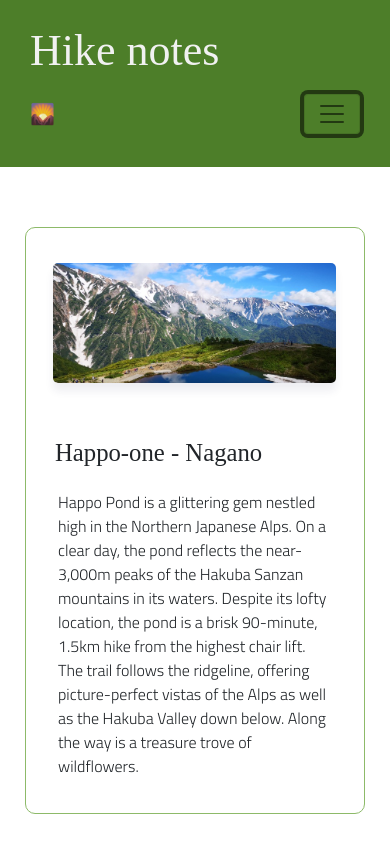
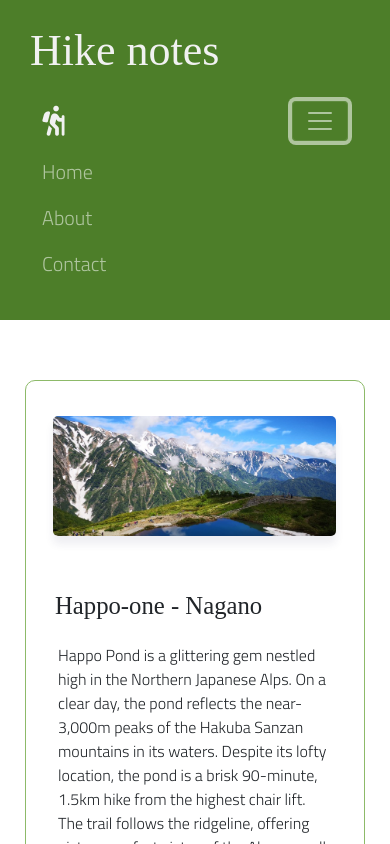
Before and after one commit to alinekachel/portfolio-finalproject, a plain HTML site: page index.html in a window 390 px wide. Both pictures are taken after a click on the button "Toggle navigation". Shown: the top 844 px of the page. Drawn offline with nearby package versions, Linux system fonts and the light colour scheme; a web font is replaced by a local one.

Commit message:
Navbar fixed

```diff
--- a/index.html
+++ b/index.html
@@ -18,37 +18,38 @@
       crossorigin="anonymous"
     />
     <link rel="stylesheet" href="src/style.css" />
-
-    <script
-      src="https://kit.fontawesome.com/408dc1b75a.js"
-      crossorigin="anonymous"
-    ></script>
-
-    <script src="src/script.js"></script>
   </head>
   <body>
     <div class="heading-container">
       <h1>Hike notes</h1>
-      <nav class="navbar navbar-expand-lg navbar-light">
-        <a class="navbar-brand" href="#">🌄</a>
+      <nav class="navbar navbar-expand-lg navbar-dark">
+        <div class="container-fluid">
+          <a class="navbar-brand" id="hike-icon" href="#"
+            ><i class="fas fa-hiking"></i
+          ></a>
           <button
             class="navbar-toggler"
             type="button"
-          data-toggle="collapse"
-          data-target="#navbarNavAltMarkup"
-          aria-controls="navbarNavAltMarkup"
+            data-bs-toggle="collapse"
+            data-bs-target="#navbarNav"
+            aria-controls="navbarNav"
             aria-expanded="false"
             aria-label="Toggle navigation"
           >
             <span class="navbar-toggler-icon"></span>
           </button>
-        <div class="collapse navbar-collapse" id="navbarNavAltMarkup">
-          <div class="navbar-nav">
-            <a class="nav-item nav-link active" href="#"
-              >Home <span class="sr-only">(current)</span></a
-            >
-            <a class="nav-item nav-link" href="about.html">About</a>
-            <a class="nav-item nav-link" href="#contact">Contact</a>
+          <div class="collapse navbar-collapse" id="navbarNav">
+            <ul class="navbar-nav">
+              <li class="nav-item">
+                <a class="nav-link" href="#">Home</a>
+              </li>
+              <li class="nav-item">
+                <a class="nav-link" href="about.html">About</a>
+              </li>
+              <li class="nav-item">
+                <a class="nav-link" href="#contact">Contact</a>
+              </li>
+            </ul>
           </div>
         </div>
       </nav>
@@ -142,8 +143,12 @@
       </p>
     </footer>
     <script
-      src="https://cdn.jsdelivr.net/npm/bootstrap@5.0.2/dist/js/bootstrap.bundle.min.js"
-      integrity="sha384-MrcW6ZMFYlzcLA8Nl+NtUVF0sA7MsXsP1UyJoMp4YLEuNSfAP+JcXn/tWtIaxVXM"
+      src="https://kit.fontawesome.com/408dc1b75a.js"
+      crossorigin="anonymous"
+    ></script>
+    <script
+      src="https://cdn.jsdelivr.net/npm/bootstrap@5.0.1/dist/js/bootstrap.bundle.min.js"
+      integrity="sha384-gtEjrD/SeCtmISkJkNUaaKMoLD0//ElJ19smozuHV6z3Iehds+3Ulb9Bn9Plx0x4"
       crossorigin="anonymous"
     ></script>
   </body>
--- a/src/script.js
+++ b/src/script.js
@@ -0,0 +1 @@
+//Load header and footer from here?
--- a/src/style.css
+++ b/src/style.css
@@ -49,7 +49,6 @@ a {
 nav {
   font-family: var(--sans-serif);
   font-size: 20px;
-  color: var(--neuter-light-color);
 }
 
 .heading-container {
@@ -104,6 +103,10 @@ footer p a {
   color: var(--primary-color);
   margin: 25px;
 }
+#hike-icon {
+  color: var(--neuter-light-color);
+  font-size: 30px;
+}
 
 @media (max-width: 992px) {
   footer {
```
Lines whose indentation alone changed are shown as unchanged.
